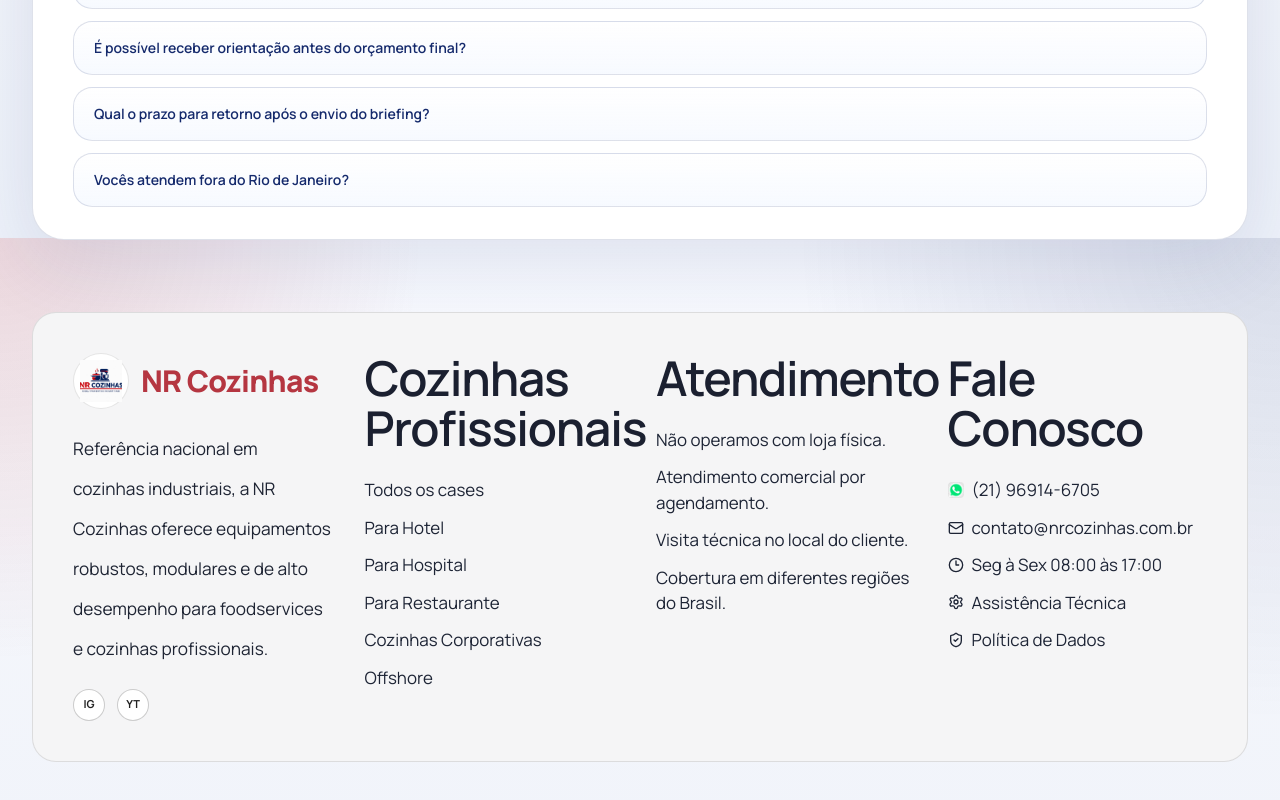
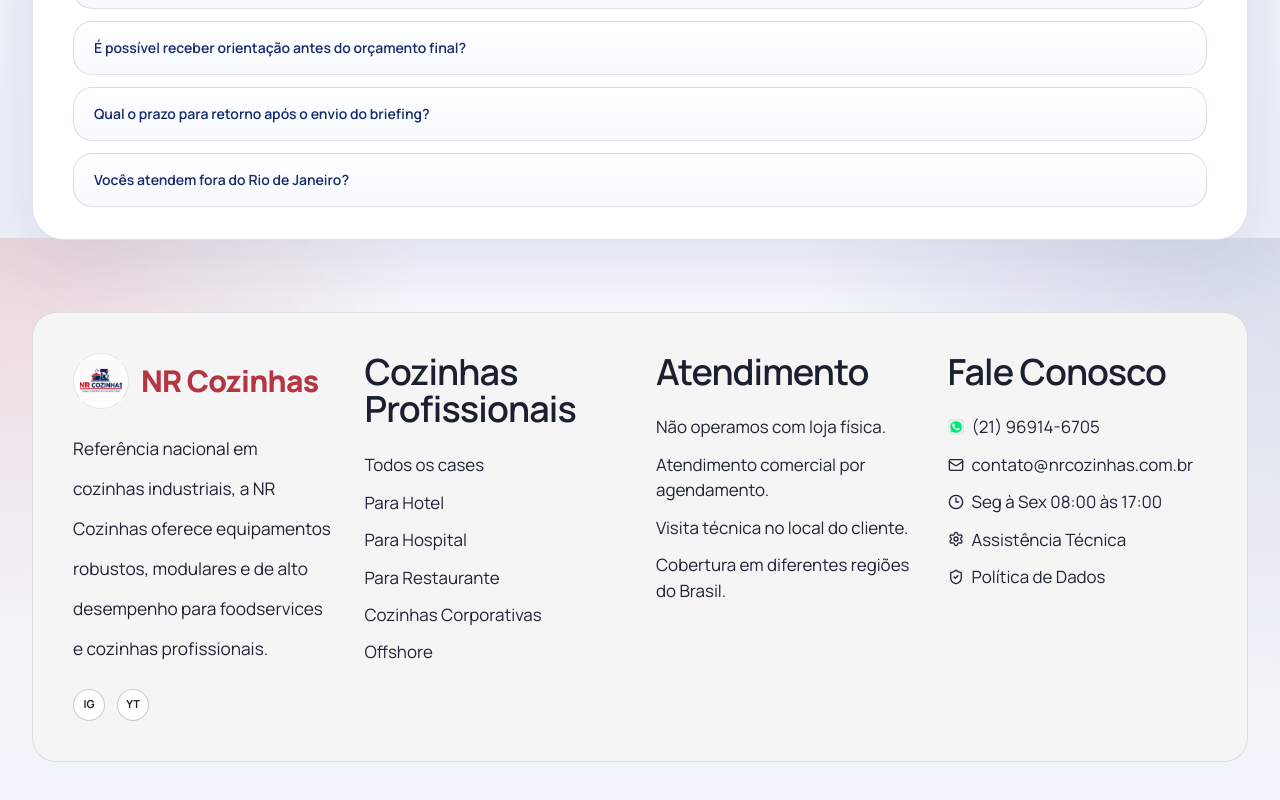
Before and after one commit to ygorluizoliveira/NrCozinhas, a Next.js app: page / in a window 1280 px wide. Shown: the part 5362-6162 px from the top of the page. Built offline with nearby package versions, Linux system fonts and the light colour scheme; a web font is replaced by a local one.

Commit message:
- Ajuste no tamanho titulo rodape

```diff
--- a/src/components/sections/site-footer.tsx
+++ b/src/components/sections/site-footer.tsx
@@ -31,7 +31,7 @@
           </div>
 
           <div>
-            <h3 className="text-3xl font-semibold leading-[1.05] tracking-tight text-[#1b2030] md:text-5xl">Cozinhas Profissionais</h3>
+            <h3 className="text-3xl font-semibold leading-[1.05] tracking-tight text-[#1b2030] md:text-4xl">Cozinhas Profissionais</h3>
             <ul className="mt-4 grid gap-2 text-[0.98rem] text-[#1d2435] md:mt-6 md:gap-3 md:text-[1.06rem]">
               <li>Todos os cases</li>
               <li>Para Hotel</li>
@@ -43,7 +43,7 @@
           </div>
 
           <div>
-            <h3 className="text-3xl font-semibold leading-[1.05] tracking-tight text-[#1b2030] md:text-5xl">Atendimento</h3>
+            <h3 className="text-3xl font-semibold leading-[1.05] tracking-tight text-[#1b2030] md:text-4xl">Atendimento</h3>
             <ul className="mt-4 grid gap-2 text-[0.98rem] text-[#1d2435] md:mt-6 md:gap-3 md:text-[1.06rem]">
               <li>Não operamos com loja física.</li>
               <li>Atendimento comercial por agendamento.</li>
@@ -53,7 +53,7 @@
           </div>
 
           <div>
-            <h3 className="text-3xl font-semibold leading-[1.05] tracking-tight text-[#1b2030] md:text-5xl">Fale Conosco</h3>
+            <h3 className="text-3xl font-semibold leading-[1.05] tracking-tight text-[#1b2030] md:text-4xl">Fale Conosco</h3>
             <ul className="mt-4 grid gap-2 text-[0.98rem] text-[#1d2435] md:mt-6 md:gap-3 md:text-[1.06rem]">
               <li className="flex items-center gap-2"><Image src="/icons/whats.jpg" alt="" width={16} height={16} className="h-4 w-4 rounded-sm object-cover" /> <a href={whatsappUrl("Olá, gostaria de falar com a NR Cozinhas.")} target="_blank" rel="noopener noreferrer">(21) 96914-6705</a></li>
               <li className="flex items-center gap-2"><Mail className="h-4 w-4" /> <span>contato@nrcozinhas.com.br</span></li>
```
